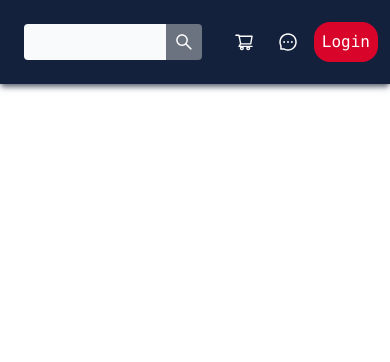
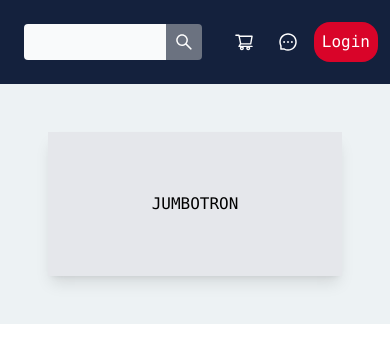
Before and after one commit to Aszaychik/aszshop, a Next.js app: page / in a window 390 px wide. Shown: the top 362 px of the page. Built offline with nearby package versions, Linux system fonts and the light colour scheme.

Commit message:
NAVBAR RESPONSIVE

```diff
--- a/pages/index.js
+++ b/pages/index.js
@@ -1,5 +1,6 @@
 import Head from "next/head";
 import navbar from "./navbar";
+import jumbotron from "./jumbotron";
 
 export default function Home() {
   return (
@@ -10,8 +11,10 @@ export default function Home() {
         <link rel="icon" href="/favicon.ico" />
       </Head>
       {navbar()}
-      <main className="bg-primary min-h-full">
-        <div className="w-full"></div>
+      <main className="bg-primary">
+        <div className="min-h-full">
+          {jumbotron()}
+        </div>
       </main>
     </div>
   );
--- /dev/null
+++ b/pages/jumbotron.js
@@ -0,0 +1,9 @@
+export default function jumbotron() {
+  return (
+    <article className="p-12">
+      <div className='bg-gray-200 flex justify-center items-center w-full h-36 shadow-lg'>
+        <h1>JUMBOTRON</h1>
+      </div>
+    </article>
+  )
+}
--- a/pages/navbar.js
+++ b/pages/navbar.js
@@ -2,7 +2,7 @@ import { AiOutlineShoppingCart, AiOutlineMessage, AiOutlineSearch } from "react-
 import { IoMdArrowDropdown } from "react-icons/io";
 
 export default function navbar() {
-  const catText = ["Gadget", "PC", "Hardware", "Software"];
+  const catText = ["CPU", "Keyboard & Mouse", "Motherboard", "Power Supply", "DLL"];
   const showCat = () => {
     const catItem = document.getElementById("catItem");
     if (catItem.style.display == "block") {
@@ -13,7 +13,7 @@ export default function navbar() {
   };
   return (
     <header>
-      <nav className="top-0 fixed w-full bg-navColor p-3 text-white flex justify-between items-center gap-3 shadow-md shadow-gray-500">
+      <nav className="top-0 w-full bg-navColor p-3 text-white flex justify-between items-center gap-3 shadow-md shadow-gray-500">
         <h1 className="text-3xl cursor-pointer sm:block hidden">AsZShop</h1>
         <div className="w-full p-3">
           <div className="flex">
```
